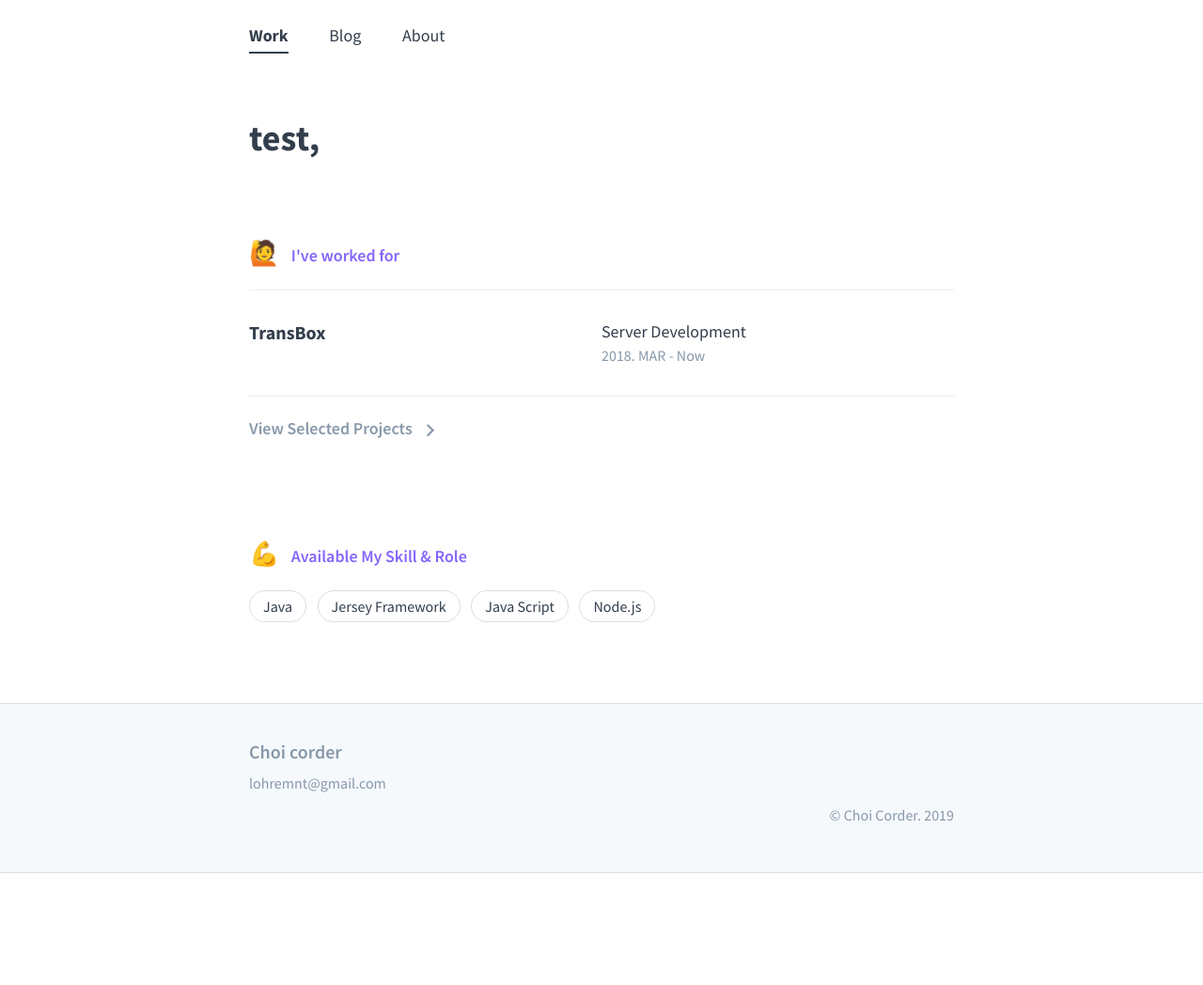
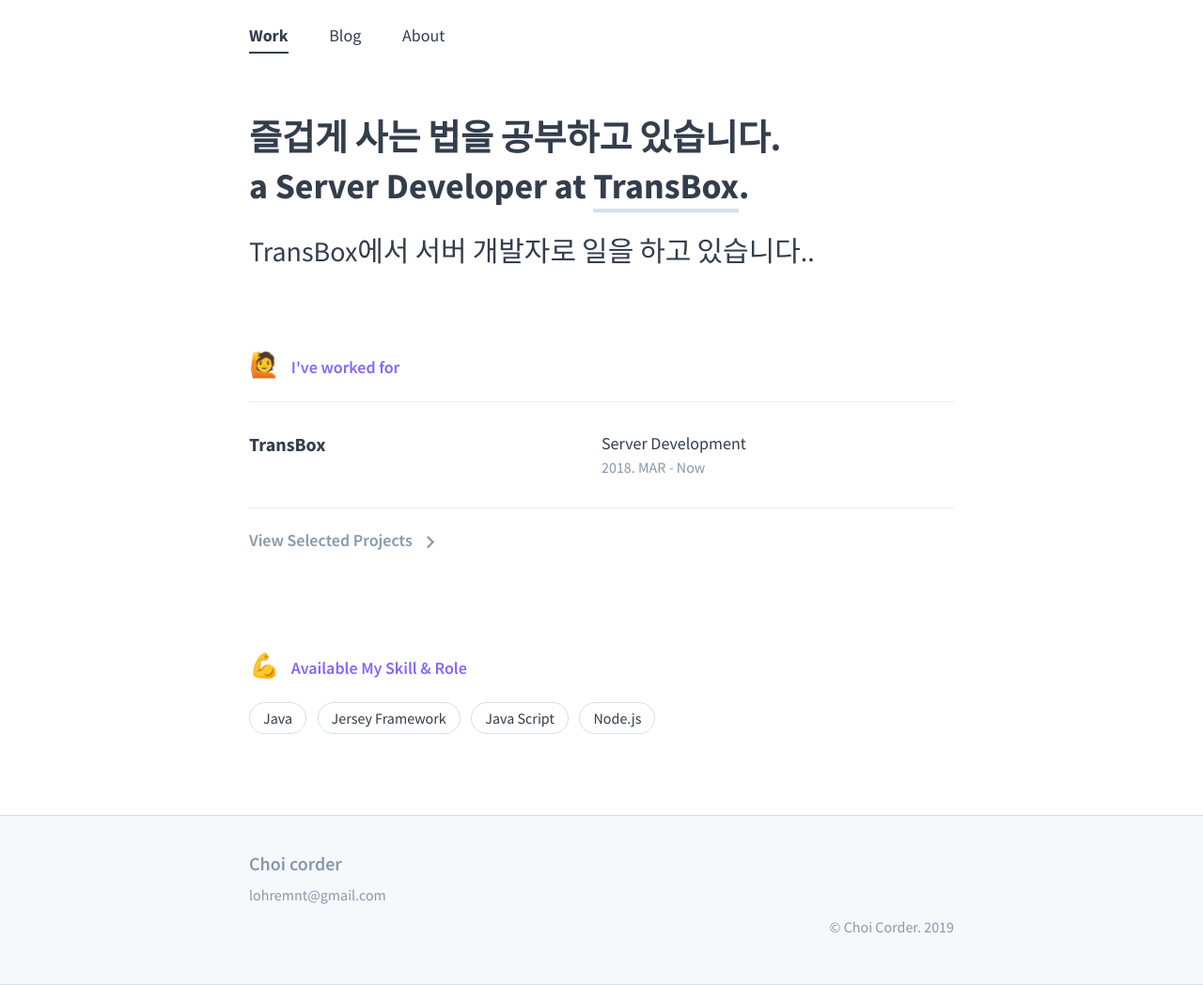
Before and after one commit to recordbook/recordbook.github.io, a Jekyll site: the page built from index.md, in a window 1280 px wide. Shown: the whole page at 94% size. Built offline with Jekyll 4.4.1, drawn with Linux system fonts in a browser that asks for light colours; before the commit the page ends 929 px from its top, so only the background shows below that.

Commit message:
Update index.md

```diff
--- a/index.md
+++ b/index.md
@@ -2,24 +2,24 @@
 layout: default
 title: "title"
 main: true
-subtitle: subtitle
-description: description
+subtitle: Server Developer Choi corder at TransBox
+description: 서버 개발자 입니다. 트랜스박스에서 일합니다.
 ---
 <div class="intro-animation">
 <section class="explanation">
     <h1 class="intro">
-    test,
+    즐겁게 사는 법을 공부하고 있습니다.
     </h1>
-    <!-- <h1 class="intro">a Digital Product Designer at
+    <h1 class="intro">a Server Developer at
         <div class="intro-link">
-            <a class="transition" href="http://ridicorp.com/" target="_blank">
-                RIDI
+            <a class="transition" href="http://www.transbox.xyz/" target="_blank">
+                TransBox
             </a>
             <div class="underline-mask transition"></div>
             <div class="underline"></div>
         </div>.
     </h1>
-    <h2 class="intro">'이지혜' 디지털 프로덕트 디자이너입니다. 리디에서 일합니다.</h2> -->
+    <h2 class="intro">TransBox에서 서버 개발자로 일을 하고 있습니다..</h2>
 </section>
 </div>
 {% include resume.html %}
```
